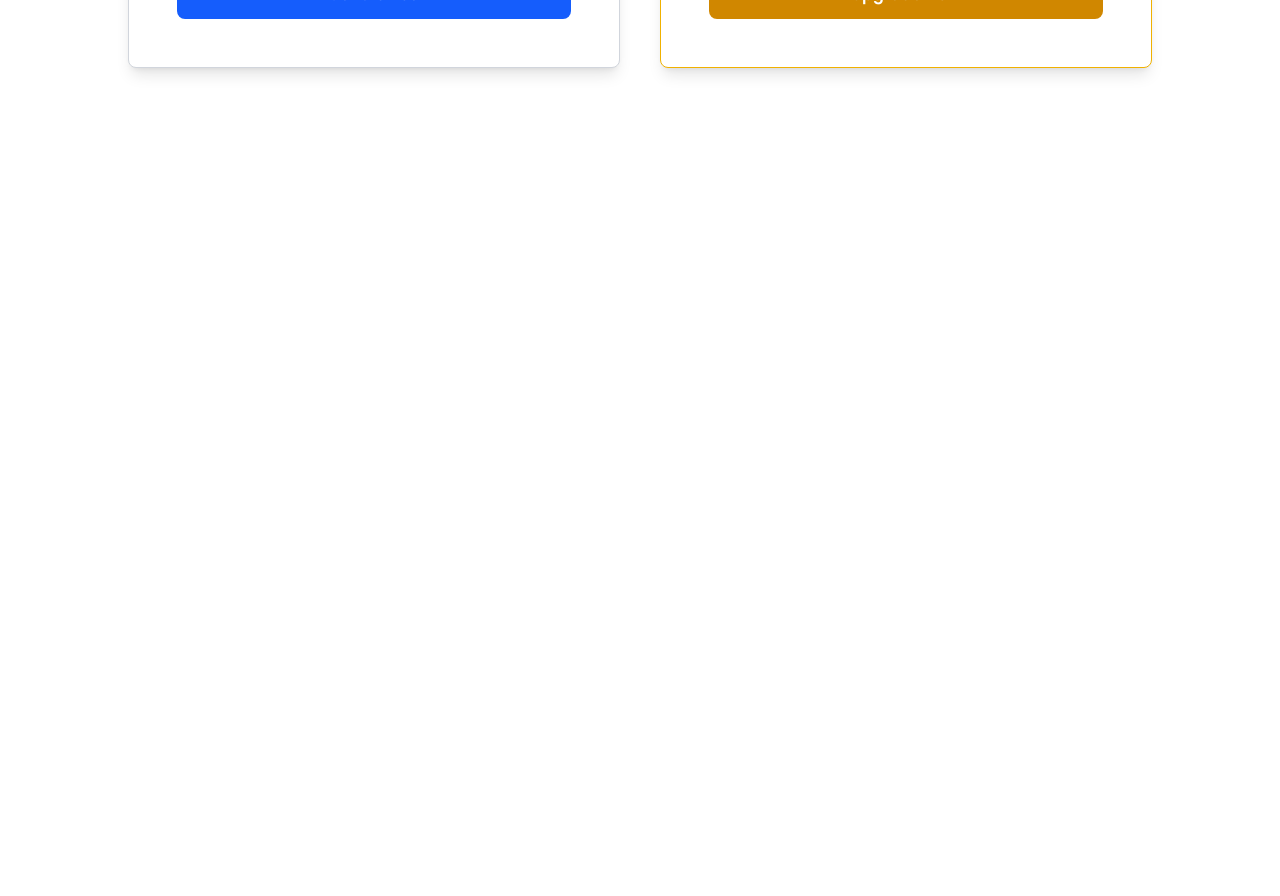
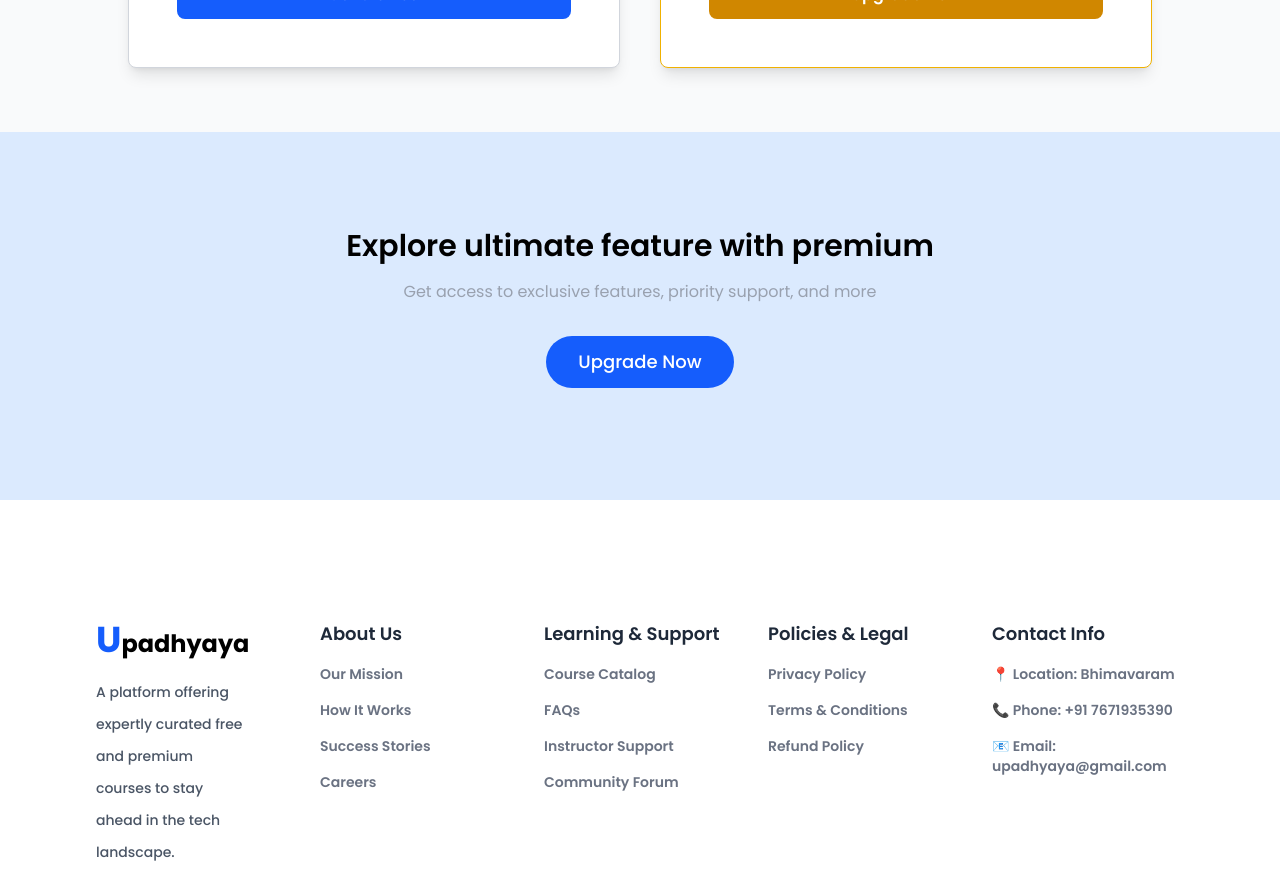
Before and after one commit to nbhanu220904/landing-page-upadhyaya, a Next.js app: page / in a window 1280 px wide. Shown: the part 3480-4376 px from the top of the page. Before the commit the page ends 3612 px from the top, so only its background shows below. Built offline with nearby package versions, Linux system fonts and the light colour scheme.

Commit message:
7th commit Footer and Offer Section

```diff
--- a/app/layout.tsx
+++ b/app/layout.tsx
@@ -3,6 +3,7 @@ import type { Metadata } from "next";
 import { Poppins } from "next/font/google";
 import "./globals.css";
 import ResponsiveNav from "@/components/Home/NavBar/ResponsiveNav";
+import Footer from "@/components/Home/Footer/Footer";
 
 // const geistSans = Geist({
 //   variable: "--font-geist-sans",
@@ -34,6 +35,7 @@ export default function RootLayout({
       <body className={`${font.className} antialiased`}>
         <ResponsiveNav />
         {children}
+        <Footer />
       </body>
     </html>
   );
--- /dev/null
+++ b/components/Home/Footer/Footer.tsx
@@ -0,0 +1,83 @@
+import React from "react";
+// import Image from "next/image";
+
+const Footer = () => {
+  return (
+    <div className="bg-white py-10">
+      <div className="w-[90%] mx-auto px-4 sm:px-6 lg:px-8">
+        <div className="grid grid-cols-1 md:grid-cols-3 lg:grid-cols-5 gap-8">
+          {/* Logo and Description */}
+          <div>
+            {/* Logo */}
+            <h1 className="text-xl md:text-2xl font-bold">
+              {/* <Image
+            src="/logo2.png"
+            alt="logo"
+            width={200}
+            height={200}
+            priority
+            /> */}
+              <span className="text-3xl md:text-4xl text-blue-600">U</span>
+              padhyaya
+            </h1>
+            {/* Description */}
+            <p className="mt-4 text-sm font-medium leading-[2rem] w-[80%] text-gray-600">
+              {/* Stay ahead in tech with our free and premium courses, designed to
+              equip you with in-demand skills, enhance problem-solving, and
+              accelerate career growth. */}
+              A platform offering expertly curated free and premium courses to
+              stay ahead in the tech landscape.
+            </p>
+          </div>
+          {/* About Us Links */}
+          <div>
+            <h3 className="text-lg font-semibold text-gray-800">About Us</h3>
+            <ul className="mt-4 space-y-4 text-sm font-semibold text-gray-500">
+              <li>Our Mission</li>
+              <li>How It Works</li>
+              <li>Success Stories</li>
+              <li>Careers</li>
+              {/* <li>Popular Campaign</li> */}
+            </ul>
+          </div>
+          {/* Learning & Support Links  */}
+          <div>
+            <h3 className="text-lg font-semibold text-gray-800">
+              Learning & Support
+            </h3>
+            <ul className="mt-4 space-y-4 text-sm font-semibold text-gray-500">
+              <li>Course Catalog</li>
+              <li>FAQs</li>
+              <li>Instructor Support</li>
+              <li>Community Forum</li>
+            </ul>
+          </div>
+          {/* Policies & Legal Links  */}
+          <div>
+            <h3 className="text-lg font-semibold text-gray-800">
+              Policies & Legal
+            </h3>
+            <ul className="mt-4 space-y-4 text-sm font-semibold text-gray-500">
+              <li>Privacy Policy</li>
+              <li>Terms & Conditions</li>
+              <li>Refund Policy</li>
+            </ul>
+          </div>
+          {/* Contact Info  */}
+          <div>
+            <h3 className="text-lg font-semibold text-gray-800">
+              Contact Info
+            </h3>
+            <ul className="mt-4 space-y-4 text-sm font-semibold text-gray-500">
+              <li>📍 Location: Bhimavaram</li>
+              <li>📞 Phone: +91 7671935390</li>
+              <li>📧 Email: upadhyaya@gmail.com</li>
+            </ul>
+          </div>
+        </div>
+      </div>
+    </div>
+  );
+};
+
+export default Footer;
--- a/components/Home/Home.tsx
+++ b/components/Home/Home.tsx
@@ -4,6 +4,8 @@ import WhyChoose from "./WhyChoose/WhyChoose";
 import AnalyticsFeature from "./AnalyticsFeature/AnalyticsFeature";
 import Feature from "./Feature/Feature";
 import Price from "./Price/Price";
+import Offer from "./Offer/Offer";
+// import Footer from "./Footer/Footer";
 // import Review from "./Review/Review";
 
 const Home = () => {
@@ -15,6 +17,8 @@ const Home = () => {
       <Feature />
       {/* <Review /> */}
       <Price />
+      <Offer />
+      {/* <Footer /> */}
     </div>
   );
 };
--- /dev/null
+++ b/components/Home/Offer/Offer.tsx
@@ -0,0 +1,21 @@
+import React from "react";
+
+const Offer = () => {
+  return (
+    <div className="flex items-center justify-center pt-24 pb-24 mb-20 bg-blue-100">
+      <div className="text-center px-6">
+        <h2 className="text-black text-2xl md:text-3xl font-semibold mb-4">
+          Explore ultimate feature with premium
+        </h2>
+        <p className="text-gray-400 mb-8">
+          Get access to exclusive features, priority support, and more
+        </p>
+        <button className="bg-blue-600 text-white py-3 px-8 rounded-full text-lg font-medium mb-4 hover:bg-blue-700 transition-all duration-200">
+          Upgrade Now
+        </button>
+      </div>
+    </div>
+  );
+};
+
+export default Offer;
--- a/components/Home/Price/Price.tsx
+++ b/components/Home/Price/Price.tsx
@@ -3,7 +3,7 @@ import PriceCard from "./PriceCard";
 
 const Price = () => {
   return (
-    <div className="pt-16 pb-16 bg-white">
+    <div className="pt-16 pb-16 bg-gray-50">
       <h1 className="mt-6 text-2xl md:text-3xl capitalize font-bold text-center">
         Find Your Ideal Plan
       </h1>
--- a/package.json
+++ b/package.json
@@ -9,6 +9,7 @@
     "lint": "next lint"
   },
   "dependencies": {
+    "aos": "^3.0.0-beta.6",
     "next": "15.2.0",
     "react": "^19.0.0",
     "react-dom": "^19.0.0",
```
Also changed, not shown: 1 other file (tests, documents, lock files or other folders).
